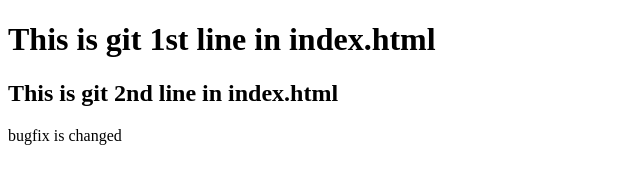
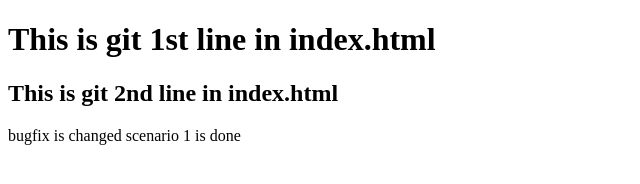
Before and after one commit to ashwin1-dev/16-feb-22, a plain HTML site: page index.html in a window 1280 px wide. Shown: the whole page, without its empty margins (0-640 px from the left). Drawn offline with Linux system fonts and the light colour scheme.

Commit message:
scenarion 1

```diff
--- a/index.html
+++ b/index.html
@@ -3,6 +3,7 @@
  	<h1> This is git 1st line in index.html </h1>
  	<h2> This is git 2nd line in index.html </h1>
 		bugfix is changed
+		scenario 1 is done
   </body>
 
 </html>
```
